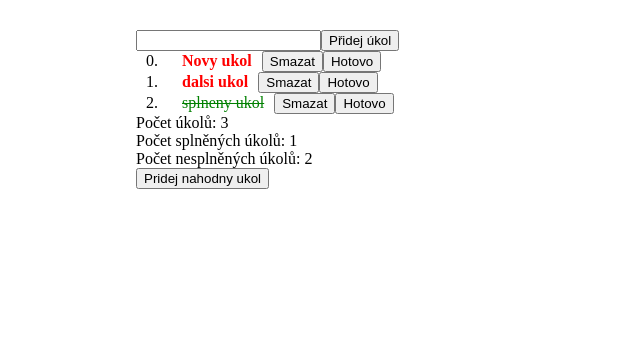
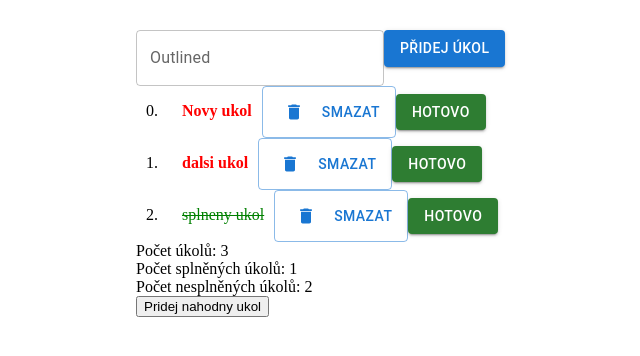
Before and after one commit to UsernameMartinn/react-ukolnicek, a React (Create React App) app: page / in a window 1280 px wide. Shown: the top 356 px of the page, without its empty margins (14-654 px from the left). Built offline with nearby package versions, Linux system fonts and the light colour scheme.

Commit message:
Stylování s mui

```diff
--- a/package.json
+++ b/package.json
@@ -3,6 +3,9 @@
   "version": "0.1.0",
   "private": true,
   "dependencies": {
+    "@emotion/react": "^11.11.3",
+    "@emotion/styled": "^11.11.0",
+    "@mui/material": "^5.15.7",
     "@testing-library/jest-dom": "^5.17.0",
     "@testing-library/react": "^13.4.0",
     "@testing-library/user-event": "^13.5.0",
--- a/src/NovyUkol.js
+++ b/src/NovyUkol.js
@@ -1,5 +1,6 @@
 import { useState } from 'react';
-
+import Button from '@mui/material/Button';
+import TextField from '@mui/material/TextField';
 
 export default function NovyUkol( {pridejUkol} ) {
 
@@ -8,12 +9,12 @@ export default function NovyUkol( {pridejUkol} ) {
 
     return (
         <>
-        <input
-        value={ukol}
-        onChange={(udalost) => nastavUkol(udalost.target.value) }>
+        <TextField id="outlined-basic" label="Outlined" variant="outlined" value={ukol}
+        onChange={(udalost) => nastavUkol(udalost.target.value) }/>
 
-        </input>
-        <button onClick={() => pridejUkol(ukol)}>Přidej úkol</button>
+
+        {/*<button onClick={() => pridejUkol(ukol)}>Přidej úkol</button>*/}
+        <Button variant="contained" onClick={() => pridejUkol(ukol)}>Přidej úkol</Button>
         </>
     )
 }
--- a/src/PolozkaUkolu.js
+++ b/src/PolozkaUkolu.js
@@ -1,5 +1,6 @@
 import { useState, useEffect } from "react"
-
+import Button from '@mui/material/Button';
+import DeleteIcon from '@mui/icons-material/Delete';
 
 export default function PolozkaUkolu( {ukol, poradi, fceSmazat, fceSpln} ) {
 
@@ -8,8 +9,8 @@ export default function PolozkaUkolu( {ukol, poradi, fceSmazat, fceSpln} ) {
         <span>{poradi}. </span>
         {!ukol.splneno && <span className="text-ukolu">{ukol.text}</span>}
         {ukol.splneno && <span className="splneny-ukol">{ukol.text}</span>}
-        <button onClick={() => fceSmazat(poradi)}>Smazat</button>
-        <button onClick={() => fceSpln(poradi)}>Hotovo</button>
+        <Button variant="outlined" startIcon={<DeleteIcon />} onClick={() => fceSmazat(poradi)}>Smazat</Button>
+        <Button variant="contained" color="success" onClick={() => fceSpln(poradi)}>Hotovo</Button>
         <br/>
         </>
     )
```
Also changed, not shown: 1 other file (tests, documents, lock files or other folders).
